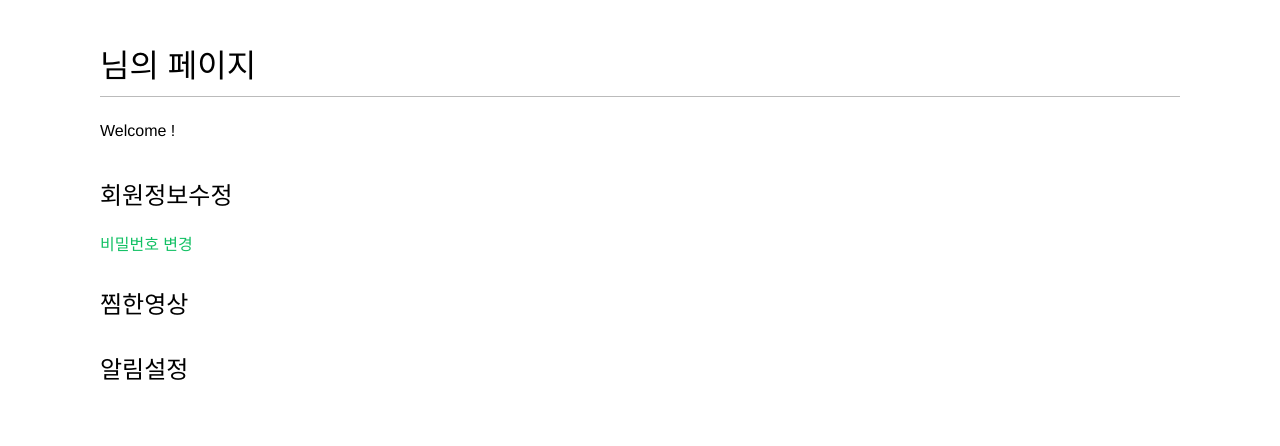
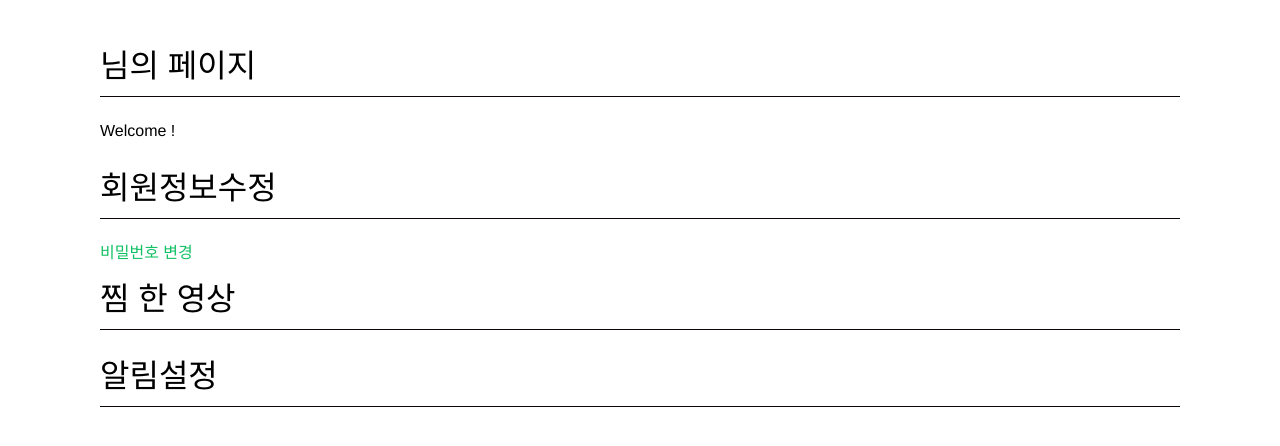
Before and after one commit to jinmiee/news-exploration, a Django app: page /account/mypage/ in a window 1280 px wide. Shown: the part 52-498 px from the top of the page. Run offline with Django 5.2, Linux system fonts and the light colour scheme; parts of the project's set-up code (start-up, migrations or seed data) failed here and were passed over; some web fonts are replaced.

Commit message:
마이페이지수정

```diff
--- a/account/static/css/base.css
+++ b/account/static/css/base.css
@@ -22,7 +22,7 @@ a:hover {
 h1, h2, h3, h4, h5 , h6 { font-family: 'Muli', sans-serif; font-weight:normal; }
 
 h1 {
-    border-bottom:1px solid #bbb;
+    border-bottom:1px solid #0e0505;
     padding:0 0 10px 0;
     margin:10px 0 20px 0;
 }
--- a/account/templates/analysis/mypage/mypage.html
+++ b/account/templates/analysis/mypage/mypage.html
@@ -4,14 +4,14 @@
     <h1>{{ user.username }}님의 페이지</h1>
     <p>Welcome {{ user.username }} !</p>
 
-    <p>
-    <h2>회원정보수정</h2>
+   <h1>회원정보수정</h1>
+
     <a href="{% url 'account:password_change' %}">비밀번호 변경</a>
-    </p>
 
-    <h2>찜한영상</h2>
 
-    <h2>알림설정</h2>
+    <h1>찜 한 영상</h1>
+
+    <h1>알림설정</h1>
 
 
 {% endblock %}
--- a/account/urls.py
+++ b/account/urls.py
@@ -28,6 +28,7 @@ urlpatterns = [
     path('logout/', auth_views.LogoutView.as_view(), name='logout'),
     path('password-change/', auth_views.PasswordChangeView.as_view(success_url=reverse_lazy('account:password_change_done')), name='password_change'),
     path('password-change/done/', auth_views.PasswordChangeDoneView.as_view(), name='password_change_done'),
+
     path('', views.chart, name='chart'),
     path('emotion/', views.emotion, name='emotion'),
     path('relate/', views.relate, name='relate'),
```
